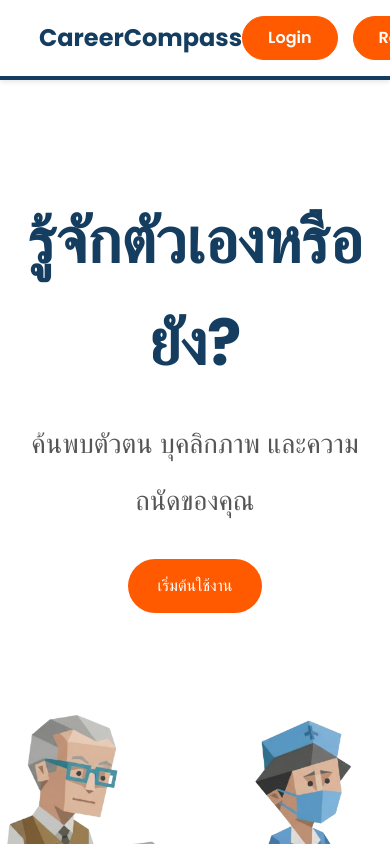
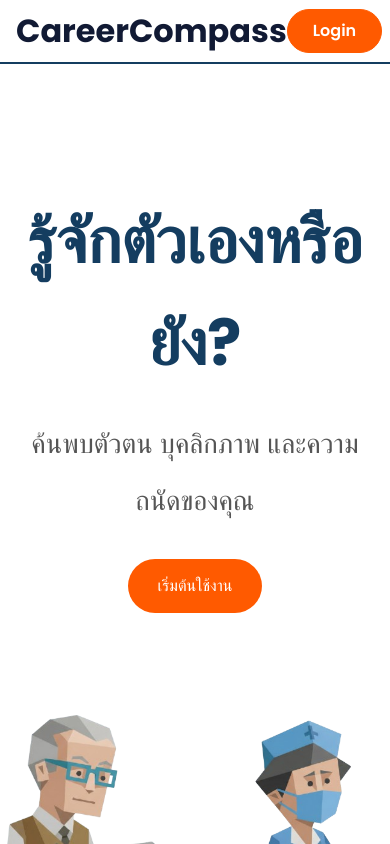
Before and after one commit to SADNICEz/CareerCompass-FE, a React (Vite) app: page / in a window 390 px wide. Shown: the top 844 px of the page. Built offline with nearby package versions, Linux system fonts and the light colour scheme; no server answers.

Commit message:
Update logged-in navbar UI and register response parsing

```diff
--- a/src/Auth.jsx
+++ b/src/Auth.jsx
@@ -104,13 +104,7 @@ function Auth() {
         body: JSON.stringify(registerForm),
       });
 
-      const raw = await res.text();
-      console.log('register status:', res.status, 'body:', raw);
-
-      const data = raw ? JSON.parse(raw) : {};
-      if (!res.ok) {
-        throw new Error(data.error || 'Request failed');
-      }
+      const data = await parseResponse(res);
       localStorage.setItem('token', data.token);
       localStorage.setItem('user', JSON.stringify(data.user));
       navigate('/home');
--- a/src/Navbar.css
+++ b/src/Navbar.css
@@ -1,45 +1,69 @@
-
 .navbar {
   position: fixed;
   top: 0;
   left: 0;
   width: 100%;
-  height: 80px;
+  height: 72px;
   background-color: #ffffff;
-
-  border-bottom: 4px solid #143D60;
-
+  border-bottom: 2px solid #143d60;
   display: flex;
   justify-content: space-between;
   align-items: center;
-  padding: 0 10%;
+  padding: 0 44px;
   z-index: 1000;
-  box-shadow: 0 2px 5px rgba(0,0,0,0.05);
 }
 
 .nav-logo {
-  font-size: 1.5rem;
-  font-weight: 700;
-  color: #143D60;
+  font-size: 2.8rem;
+  font-weight: 800;
+  color: #111a34;
   text-decoration: none;
+  line-height: 1;
 }
 
 .nav-menu {
   display: flex;
-  gap: 15px;
+  align-items: center;
+  gap: 14px;
 }
 
-.btn-outline {
+.nav-avatar {
+  width: 44px;
+  height: 44px;
+  border-radius: 999px;
+  object-fit: cover;
+  border: 2px solid #dbe2ec;
+}
+
+.btn-logout {
+  border: 1.5px solid #ff5a00;
+  background: #ffffff;
+  color: #ff5a00;
+  border-radius: 999px;
+  padding: 10px 22px;
+  font-size: 1.15rem;
+  font-weight: 700;
+  cursor: pointer;
+  line-height: 1;
+}
+
+.btn-logout:hover {
+  background: #fff4ec;
+}
+
+.btn-outline,
+.btn-solid {
   text-decoration: none;
   padding: 8px 25px;
   border-radius: 25px;
   font-weight: 600;
+  transition: 0.3s;
+}
 
+.btn-outline {
   background: #ff5a00;
   color: white;
   border: 1.5px solid #ff5a00;
-
-  transition: 0.3s;
 }
 
 .btn-outline:hover {
@@ -49,17 +73,33 @@
 }
 
 .btn-solid {
-  text-decoration: none;
-  padding: 8px 25px;
-  border-radius: 25px;
-  font-weight: 600;
   background: #ff5a00;
   color: white;
   border: 1.5px solid #ff5a00;
-  transition: 0.3s;
 }
 
 .btn-solid:hover {
   background: #e65100;
   border-color: #e65100;
 }
+
+@media (max-width: 768px) {
+  .navbar {
+    height: 64px;
+    padding: 0 16px;
+  }
+
+  .nav-logo {
+    font-size: 2rem;
+  }
+
+  .nav-avatar {
+    width: 36px;
+    height: 36px;
+  }
+
+  .btn-logout {
+    font-size: 1rem;
+    padding: 8px 14px;
+  }
+}
--- a/src/Navbar.jsx
+++ b/src/Navbar.jsx
@@ -1,22 +1,48 @@
 import React from 'react';
-import { Link, useLocation } from 'react-router-dom';
+import { Link, useNavigate } from 'react-router-dom';
 import './Navbar.css';
 
 function Navbar() {
-  const location = useLocation();
+  const navigate = useNavigate();
+  const token = localStorage.getItem('token');
 
-  const isAuthPage = location.pathname === '/login' || location.pathname === '/register';
+  let user = null;
+  try {
+    const rawUser = localStorage.getItem('user');
+    user = rawUser ? JSON.parse(rawUser) : null;
+  } catch {
+    user = null;
+  }
+
+  const profileName = user?.email || 'User';
+  const avatarUrl = `https://ui-avatars.com/api/?name=${encodeURIComponent(profileName)}&background=143D60&color=ffffff`;
+
+  const handleLogout = () => {
+    localStorage.removeItem('token');
+    localStorage.removeItem('user');
+    navigate('/');
+  };
 
   return (
     <nav className="navbar">
       <Link to="/" className="nav-logo">
         CareerCompass
       </Link>
+
       <div className="nav-menu">
+        {token ? (
+          <>
+            <img src={avatarUrl} alt={profileName} className="nav-avatar" />
+            <button type="button" className="btn-logout" onClick={handleLogout}>
+              Logout
+            </button>
+          </>
+        ) : (
           <>
             <Link to="/login" className="btn-outline">Login</Link>
             <Link to="/register" className="btn-solid">Register</Link>
           </>
+        )}
       </div>
     </nav>
   );
```
